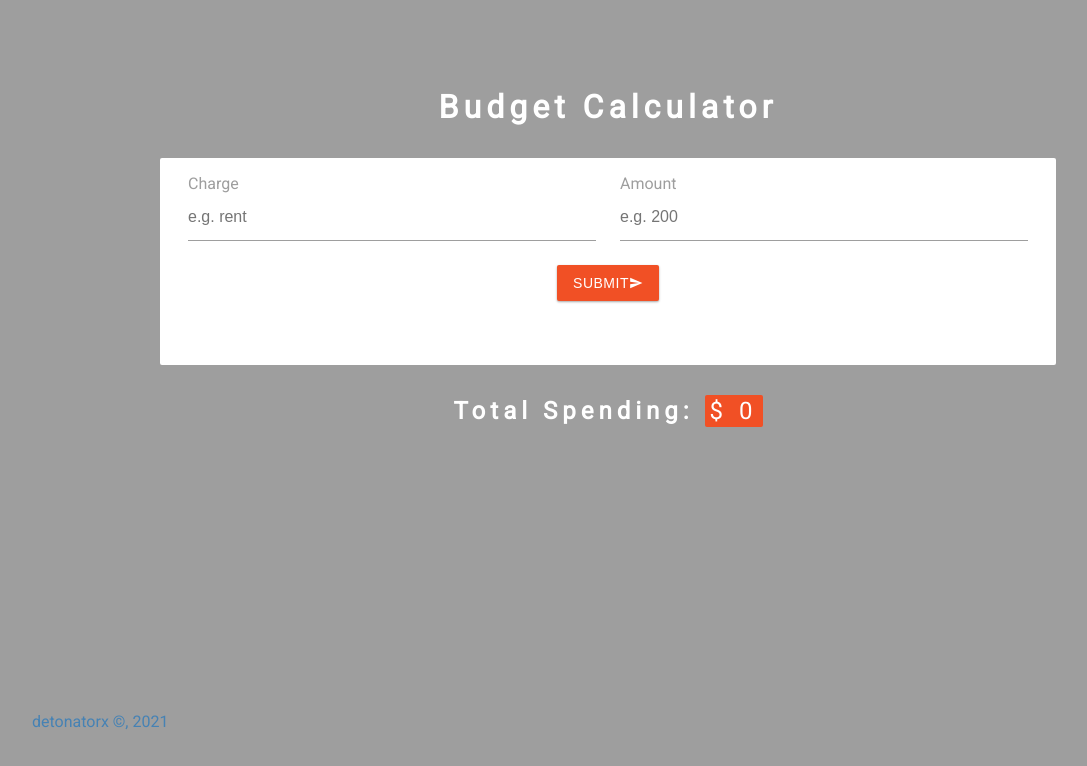
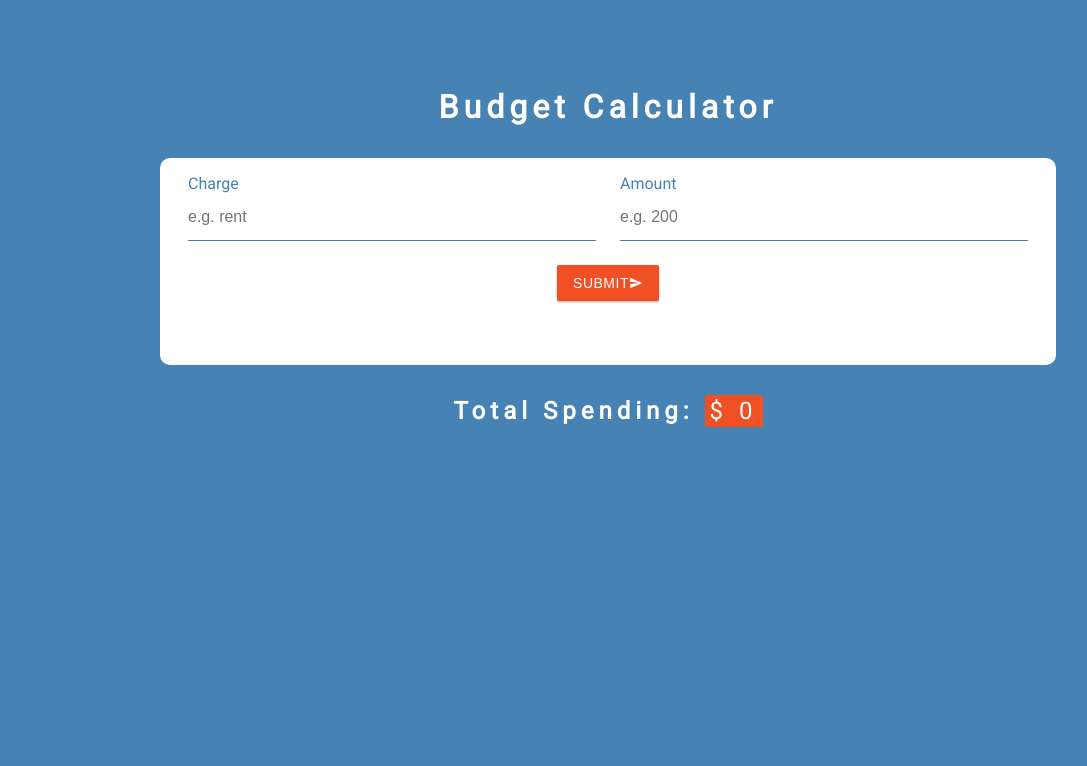
Before and after one commit to detonatorx/budget_calculator, a React (Create React App) app: page / in a window 1280 px wide. Shown: the top 766 px of the page, without its empty margins (32-1119 px from the left). Built offline with nearby package versions, Linux system fonts and the light colour scheme.

Commit message:
color fix

```diff
--- a/src/App.css
+++ b/src/App.css
@@ -3,7 +3,7 @@
   --primaryColor: #f15025;
   --mainWhite: #fff;
   --mainBlack: #222;
-  --mainGrey: #9e9e9e;
+  --mainGrey: steelblue;
   --mainRed: #d50000;
   --mainGreen: #4caf50;
 }
@@ -42,7 +42,7 @@ h2 {
   width: 90%;
   background: var(--mainWhite);
   padding-bottom: 2rem;
-  border-radius: 2px;
+  border-radius: 10px;
 }
 .form-center {
   display: flex;
```
